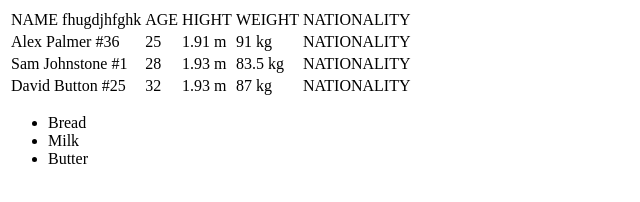
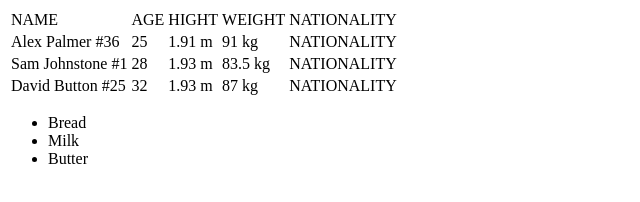
Before and after one commit to wotaque/Sports-Team, a plain HTML site: page about.html in a window 1280 px wide. Shown: the whole page, without its empty margins (0-640 px from the left). Drawn offline with Linux system fonts and the light colour scheme.

Commit message:
fgdhmfgdm

```diff
--- a/about.html
+++ b/about.html
@@ -7,7 +7,7 @@
     <body>
         <table>
             <tr>
-                <td>NAME fhugdjhfghk</td>
+                <td>NAME</td>
                 <td>AGE</td>
                 <td>HIGHT</td>
                 <td>WEIGHT</td>
```
